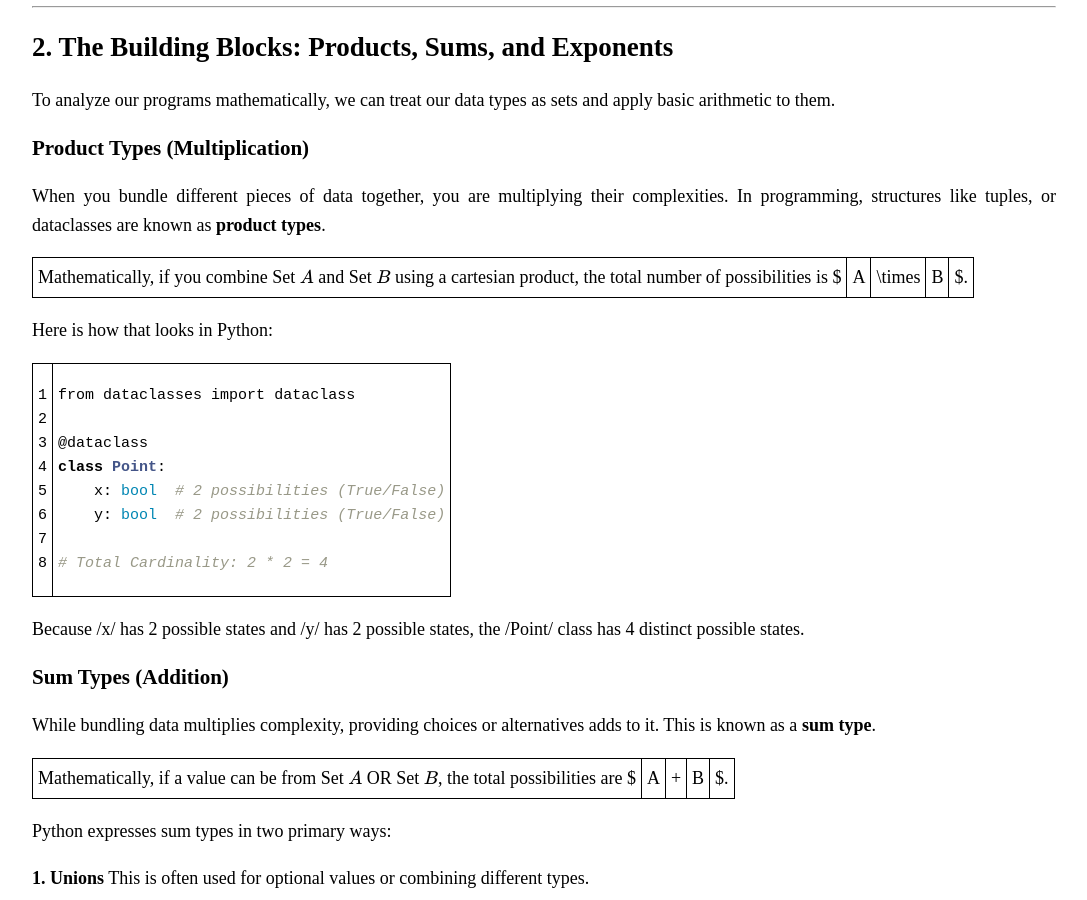
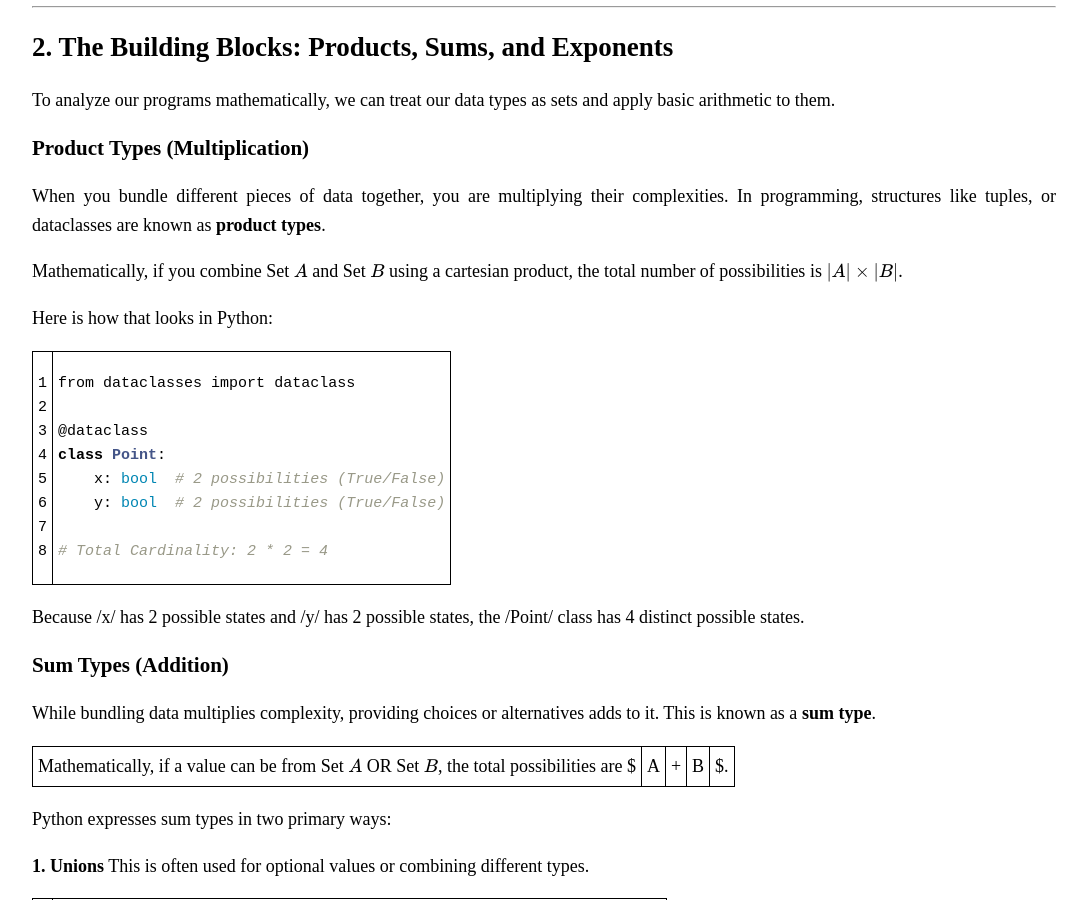
Before and after one commit to nilp0inter/nilp0inter.github.io, a Jekyll site: the page built from _posts/2025-12-18-better-code-by-lowering-cardinality.md, in a window 1280 px wide and 900 px high, scrolled down 720 px. Shown: the whole window, without its empty margins (96-1183 px from the left). Built offline with Jekyll 4.4.1, drawn with Linux system fonts in a browser that asks for light colours; formulas are drawn with MathJax 3.

Commit message:
fixup! fix: formatting

```diff
--- a/_posts/2025-12-18-better-code-by-lowering-cardinality.md
+++ b/_posts/2025-12-18-better-code-by-lowering-cardinality.md
@@ -34,7 +34,7 @@ To analyze our programs mathematically, we can treat our data types as sets and
 
 When you bundle different pieces of data together, you are multiplying their complexities. In programming, structures like tuples, or dataclasses are known as **product types**.
 
-Mathematically, if you combine Set $A$ and Set $B$ using a cartesian product, the total number of possibilities is $|A| \times |B|$.
+Mathematically, if you combine Set $A$ and Set $B$ using a cartesian product, the total number of possibilities is $\|A\| \times \|B\|$.
 
 Here is how that looks in Python:
 
```
